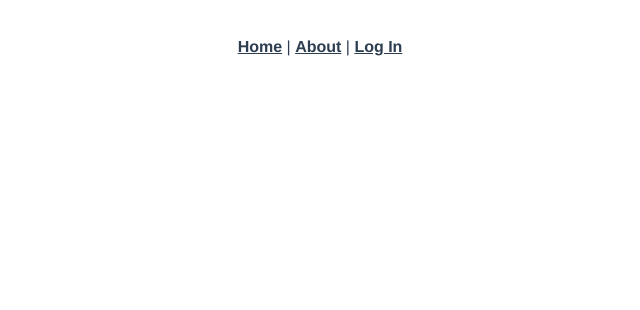
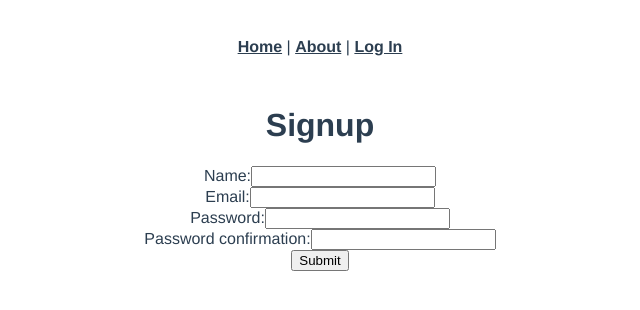
Before and after one commit to ct23/places-vue-app, a Vue app: page /createaccount in a window 1280 px wide. Shown: the top 310 px of the page, without its empty margins (320-960 px from the left). Built offline with nearby package versions, Linux system fonts and the light colour scheme.

Commit message:
Adds some code to main to pass headers for login state jwt, begins creating places index, creates signup page

```diff
--- a/src/App.vue
+++ b/src/App.vue
@@ -36,7 +36,7 @@
 
 <script>
 export default {
-  data: function () {},
+  // data: function () {},
   methods: {
     // Returns true or false depending on jwt in localstorage
     isLoggedIn: function () {
--- a/src/main.js
+++ b/src/main.js
@@ -5,6 +5,11 @@ import axios from "axios";
 
 axios.defaults.baseURL = process.env.NODE_ENV === "development" ? "http://localhost:3000" : "/";
 
+var jwt = localStorage.getItem("jwt");
+if (jwt) {
+  axios.defaults.headers.common["Authorization"] = "Bearer " + jwt;
+}
+
 Vue.config.productionTip = false;
 
 new Vue({
--- a/src/router/index.js
+++ b/src/router/index.js
@@ -1,6 +1,7 @@
 import Vue from 'vue';
 import VueRouter from 'vue-router';
 import Home from '../views/Home.vue';
+import Places from '../views/PlacesIndex.vue';
 
 Vue.use(VueRouter);
 
@@ -19,6 +20,11 @@ const routes = [
     component: () => import(/* webpackChunkName: "about" */ '../views/About.vue')
   },
   {
+    path: '/createaccount',
+    name: 'Create Account',
+    component: () => import('../views/Signup.vue')
+  },
+  {
     path: '/login',
     name: 'Login',
     component: () => import('../views/Login.vue')
@@ -27,6 +33,11 @@ const routes = [
     path: '/logout',
     name: 'Logout',
     component: () => import('../views/Logout.vue')
+  },
+  {
+    path: '/places',
+    name: 'Places',
+    component: Places
   }
 ];
 
--- a/src/views/Login.vue
+++ b/src/views/Login.vue
@@ -17,6 +17,8 @@
       </div>
       <input type="submit" class="btn btn-primary" value="Submit">
     </form>
+
+    <router-link to="/createaccount">Create an account</router-link>
 
   </div>
 </template>
@@ -48,6 +50,7 @@ export default {
           axios.defaults.headers.common["Authorization"] =
             "Bearer " + response.data.jwt;
           localStorage.setItem("jwt", response.data.jwt);
+          localStorage.setItem("user_id", response.data.user_id);
           console.log("Logged in successfully");
           this.$router.push("/");
         })
--- /dev/null
+++ b/src/views/PlacesIndex.vue
@@ -0,0 +1,43 @@
+<template>
+  <div class="home">
+    <h1>{{ message }}</h1>
+    <ol>
+      <li v-for="place in places">
+        <h4>{{ place.name }}</h4><br>
+        Favorited: {{ place.is_favorite }}<br>
+        ID: {{ place.yelp_id }}<br>
+        Bar? {{ place.bar }}<br>
+        Lat: {{ place.lat }}
+        Long: {{ place.lon }}
+        Category: {{ place.category }}<br>
+        <img class="place_thumbnail" :src="place.image_url" alt="`place.name`">
+
+      </li>
+    </ol>
+  </div>
+</template>
+
+<style>
+.place_thumbnail {
+  height: 200px;
+}
+</style>
+
+<script>
+import axios from "axios";
+export default {
+  data: function () {
+    return {
+      message: "Welcome to Places index!",
+      places: {},
+    };
+  },
+  created: function () {
+    axios.get("/api/places").then((response) => {
+      this.places = response.data;
+      console.log(response.data);
+    });
+  },
+  methods: {},
+};
+</script>
--- /dev/null
+++ b/src/views/Signup.vue
@@ -0,0 +1,63 @@
+
+
+<template>
+  <div class="signup">
+    <form v-on:submit.prevent="submit()">
+      <h1>Signup</h1>
+      <ul>
+        <li class="text-danger" v-for="error in errors">{{ error }}</li>
+      </ul>
+      <div class="form-group">
+        <label>Name:</label>
+        <input type="text" class="form-control" v-model="name">
+      </div>
+      <div class="form-group">
+        <label>Email:</label>
+        <input type="email" class="form-control" v-model="email">
+      </div>
+      <div class="form-group">
+        <label>Password:</label>
+        <input type="password" class="form-control" v-model="password">
+      </div>
+      <div class="form-group">
+        <label>Password confirmation:</label>
+        <input type="password" class="form-control" v-model="passwordConfirmation">
+      </div>
+      <input type="submit" class="btn btn-primary" value="Submit">
+    </form>
+  </div>
+</template>
+
+<script>
+import axios from "axios";
+
+export default {
+  data: function () {
+    return {
+      name: "",
+      email: "",
+      password: "",
+      passwordConfirmation: "",
+      errors: [],
+    };
+  },
+  methods: {
+    submit: function () {
+      var params = {
+        name: this.name,
+        email: this.email,
+        password: this.password,
+        password_confirmation: this.passwordConfirmation,
+      };
+      axios
+        .post("/api/users", params)
+        .then((response) => {
+          this.$router.push("/login");
+        })
+        .catch((error) => {
+          this.errors = error.response.data.errors;
+        });
+    },
+  },
+};
+</script>
```
Also changed, not shown: src/views/Home.vue (+4 -4 lines).
